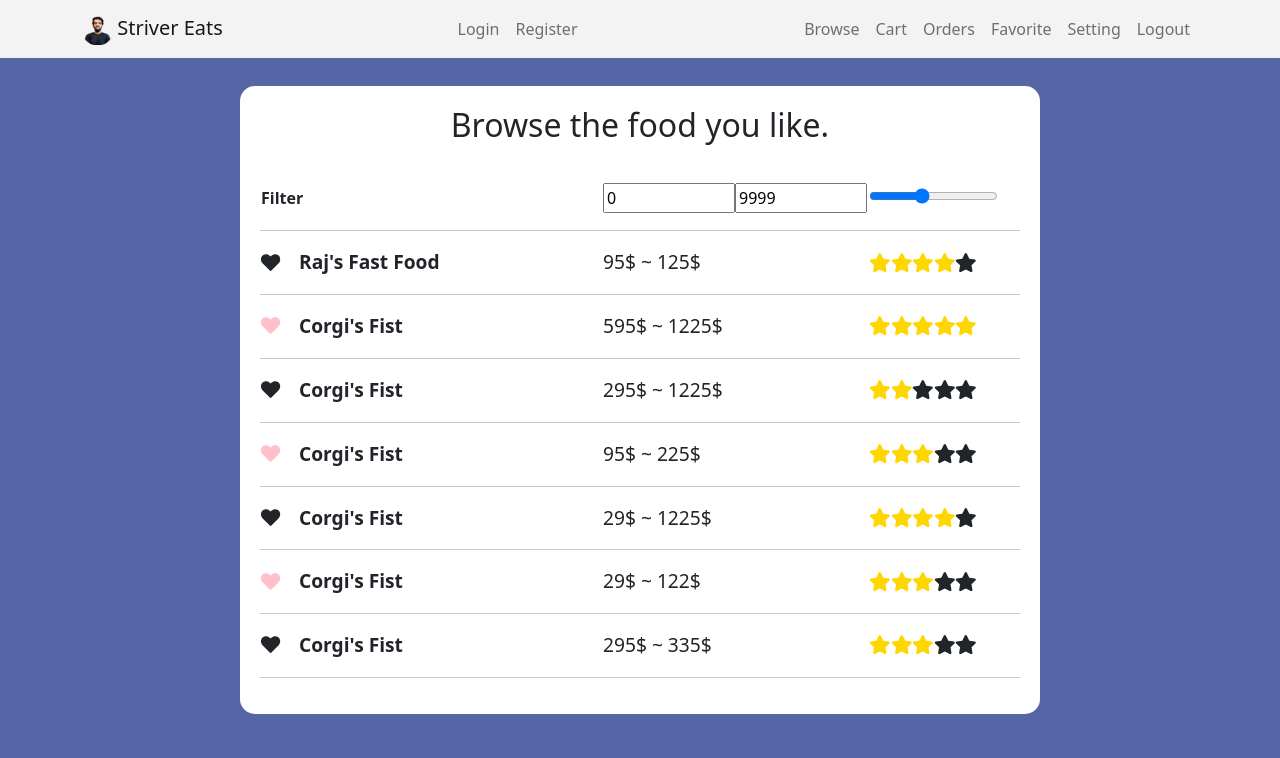
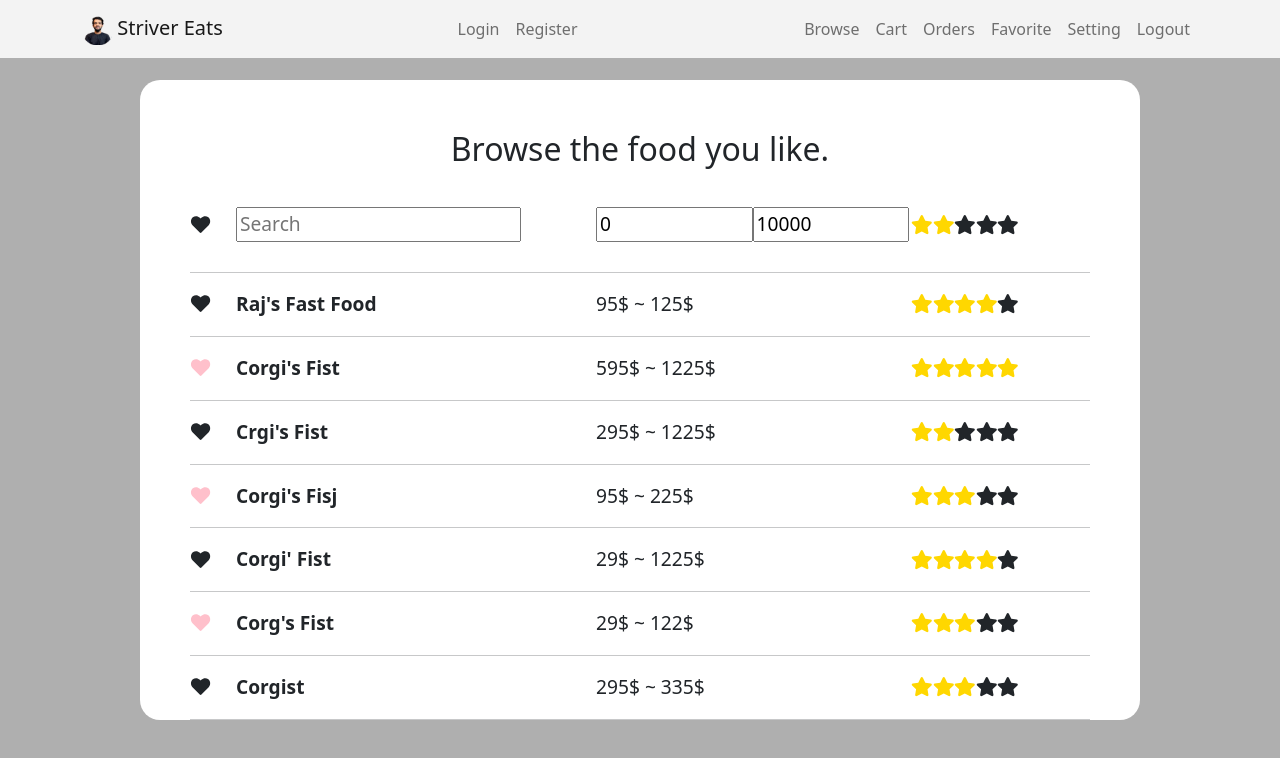
Before and after one commit to laporchen/OrderSystem, a Vue app in the folder frontend/: page /browse in a window 1280 px wide. Shown: the top 758 px of the page. Built offline with nearby package versions, Linux system fonts and the light colour scheme.

Commit message:
cart added, browser is done

```diff
--- a/frontend/package.json
+++ b/frontend/package.json
@@ -12,8 +12,10 @@
     "@fortawesome/fontawesome-svg-core": "^1.2.36",
     "@fortawesome/free-solid-svg-icons": "^5.15.4",
     "@fortawesome/vue-fontawesome": "^3.0.0-5",
+    "awesome-vue-star-rating": "^1.0.9",
     "axios": "^0.25.0",
     "core-js": "^3.6.5",
+    "multi-range-slider-vue": "^1.1.4",
     "vue": "^3.0.0",
     "vue-router": "^4.0.3",
     "vuex": "^4.0.2"
--- a/frontend/src/App.vue
+++ b/frontend/src/App.vue
@@ -43,7 +43,7 @@ export default {
 	box-sizing: border-box;
 }
 body {
-	background-color: #5665a6;
+	background-color: #afafaf;
 	min-height: 100vh;
 	display: flex;
 }
@@ -69,13 +69,17 @@ html,
 }
 .inner {
 	max-height: 80%;
-	width: 800px;
+	width: 1000px;
 	margin: auto;
 	background-color: #fff;
 	box-shadow: 0px 14px 80px #ccc rgba(0, 0, 0, 0.5);
 	padding: 20px;
-	border-radius: 15px;
+	border-radius: 20px;
 	overflow: auto;
+}
+
+.inner > * {
+	margin :30px;
 }
 .wrapper .form-control:focus {
 	box-shadow: none;
--- a/frontend/src/components/Browse.vue
+++ b/frontend/src/components/Browse.vue
@@ -1,11 +1,23 @@
 <template>
     <div id="browse">
         <div style="text-align:center; padding-bottom:30px"><h2>Browse the food you like.</h2></div>
-        <table>
-            <th style="width:45%">Filter</th>
-            <th style="width:35%"><input v-model="minPrice" type=number placeholder="Min" style="width:50%"><input v-model="maxPrice" type=number placeholder="Max" style="width:50%"></th>
-            <th style="width:20% font-size:120%" hover="cursor:pointer">
-                <input type=range min="0" max="5" v-model="minRating">
+        <table style="font-size:120%">
+            <th style="width:5%">
+                <p @click="favOnly = !favOnly" :class="{fav:favOnly}"><i  class="fa fa-solid fa-heart"></i></p>
+            </th>
+            <th style="width:40%">
+                <input type="text" placeholder="Search" v-model="searchWord">
+            </th>
+            <th style="width:35%">
+                <input v-model="minPrice" type=number placeholder="Min" style="width:50%">
+                <input v-model="maxPrice" type=number placeholder="Max" style="width:50%">
+            </th>
+            <th style="width:20%" class="rateFilter">
+                <span @click="minRating = 1"  :class="1 <= minRating ? 'checked' : ''"><i class="fa fa-star"/></span>
+                <span @click="minRating = 2"  :class="2 <= minRating ? 'checked' : ''"><i class="fa fa-star"/></span>
+                <span @click="minRating = 3"  :class="3 <= minRating ? 'checked' : ''"><i class="fa fa-star"/></span>
+                <span @click="minRating = 4"  :class="4 <= minRating ? 'checked' : ''"><i class="fa fa-star"/></span>
+                <span @click="minRating = 5"  :class="5 <= minRating ? 'checked' : ''"><i class="fa fa-star"/></span>
             </th>
         </table>
         <hr>
@@ -14,17 +26,17 @@
                 <table style="font-size:120% " @click="gotoStore(store.storeID)">
                     <tbody>
                         <tr>
-                            <td style="width:5% ">
+                            <td style="width:5%">
                                 <i :class="{fav : userFav(store.storeID)} " class="fa fa-solid fa-heart" style="text-align:right"></i>
                             </td>
-                            <td style="width:40% "><b>{{store.name}}</b></td>
+                            <td style="width:40%"><b>{{store.name}}</b></td>
                             <td style="width:35%">{{store.priceRange[0]}}$ ~ {{store.priceRange[1]}}$</td>
                             <td style="width:20%">
                                 <template v-for="n in store.rate" :key="n">
-                                    <span class="fa fa-star checked"></span>
+                                    <i class="fa fa-star checked"></i>
                                 </template>
                                 <template v-for="n in 5- store.rate" :key="n">
-                                    <span class="fa fa-star"></span>
+                                    <i class="fa fa-star"></i>
                                 </template>
                             </td>
                         </tr>
@@ -44,9 +56,11 @@ export default {
 	data() {
 		return {
             stores: [],
-            maxPrice: 9999,
+            maxPrice: 10000,
             minPrice: 0,
-            minRating:2
+            minRating:2,
+            searchWord: "",
+            favOnly : false,
 		};
 	},
 	methods: {
@@ -55,10 +69,14 @@ export default {
             let store = this.stores.filter(obj =>{
                 return obj.storeID == storeID;
             })
-
-            if(store.length < 1) return false;
+            if(store.length < 1 ) return false;
             store = store[0];
-            return store.priceRange[0] >= this.minPrice && store.priceRange[1] <= this.maxPrice && store.rate >= this.minRating;
+            let storeName = store.name.toLowerCase();
+            return  store.priceRange[0] >= this.minPrice &&
+                    store.priceRange[1] <= this.maxPrice &&
+                    store.rate >= this.minRating &&
+                    storeName.includes(this.searchWord.toLowerCase()) &&
+                    (this.favOnly === false || this.userFav(storeID));
         },
         gotoStore(storeID) {
 			this.$router.push("/store/" + storeID);
@@ -79,13 +97,13 @@ export default {
         this.stores = [
             {storeID:1,name:"Raj's Fast Food", address:"Striver Road 69",phone:"123456789",openTime:[["1000","1300"],["1900","0100"]],priceRange:[95,125],rate:4},
             {storeID:2,name:"Corgi's Fist", address:"NTNU Rooftop",phone:"77777777",openTime:[["0100","2300"]],priceRange:[595,1225],rate:5},
-            {storeID:3,name:"Corgi's Fist", address:"NTNU Rooftop",phone:"77777777",openTime:[["0100","2300"]],priceRange:[295,1225],rate:2},
-            {storeID:4,name:"Corgi's Fist", address:"NTNU Rooftop",phone:"77777777",openTime:[["0100","2300"]],priceRange:[95,225],rate:3},
+            {storeID:3,name:"Crgi's Fist", address:"NTNU Rooftop",phone:"77777777",openTime:[["0100","2300"]],priceRange:[295,1225],rate:2},
+            {storeID:4,name:"Corgi's Fisj", address:"NTNU Rooftop",phone:"77777777",openTime:[["0100","2300"]],priceRange:[95,225],rate:3},
             {storeID:5,name:"Corgi's Fist", address:"NTNU Rooftop",phone:"77777777",openTime:[["0100","2300"]],priceRange:[5,12],rate:0},
-            {storeID:6,name:"Corgi's Fist", address:"NTNU Rooftop",phone:"77777777",openTime:[["0100","2300"]],priceRange:[9,225],rate:1},
-            {storeID:7,name:"Corgi's Fist", address:"NTNU Rooftop",phone:"77777777",openTime:[["0100","2300"]],priceRange:[29,1225],rate:4},
-            {storeID:8,name:"Corgi's Fist", address:"NTNU Rooftop",phone:"77777777",openTime:[["0100","2300"]],priceRange:[29,122],rate:3},
-            {storeID:9,name:"Corgi's Fist", address:"NTNU Rooftop",phone:"77777777",openTime:[["0100","2300"]],priceRange:[295,335],rate:3},
+            {storeID:6,name:"Corgi's Fi", address:"NTNU Rooftop",phone:"77777777",openTime:[["0100","2300"]],priceRange:[9,225],rate:1},
+            {storeID:7,name:"Corgi' Fist", address:"NTNU Rooftop",phone:"77777777",openTime:[["0100","2300"]],priceRange:[29,1225],rate:4},
+            {storeID:8,name:"Corg's Fist", address:"NTNU Rooftop",phone:"77777777",openTime:[["0100","2300"]],priceRange:[29,122],rate:3},
+            {storeID:9,name:"Corgist", address:"NTNU Rooftop",phone:"77777777",openTime:[["0100","2300"]],priceRange:[295,335],rate:3},
         ]
 	},
 };
@@ -111,5 +129,8 @@ tr:hover {
 .fav {
     color: pink;
 }
+.rateFilter:hover {
+    cursor:pointer;
+}
 
 </style>
--- a/frontend/src/components/Cart.vue
+++ b/frontend/src/components/Cart.vue
@@ -1,5 +1,55 @@
 <template>
     <div id="cart">
         <!-- something like the browse page, but only show stores that user has non empty cart, and also show the total -->
+        <div style="text-align:center; padding-bottom:30px"><h2>Your Carts</h2></div>
+        <template v-for="store in storeWithCart" :key="store">
+            <table style="font-size:120% " @click="gotoStore(store.storeID)">
+                <tbody>
+                    <tr>
+                        <td style="width:45%"><b>{{store.name}}</b></td>
+                        <td style="width:35%">{{store.itemCount}} items</td>
+                        <td style="width:20%">{{store.totalPrice}}$</td>
+                    </tr>
+                </tbody>
+            </table>
+            <hr>
+        </template>
     </div>
 </template>
+
+
+<script>
+
+export default {
+	name: "Store",
+	data() {
+		return {
+            storeWithCart: [],
+		};
+	},
+	methods: {
+        gotoStore(storeID) {
+			this.$router.push("/store/" + storeID);
+        },
+	},
+	created() {
+        // fetching store data here.
+        //feteched data is assigned to the page here
+        this.storeWithCart= [
+            {storeID:2,name:"Corgi's Fist", itemCount : 5, totalPrice : 1000},
+            {storeID:1,name:"Raj's Fast Food", itemCount : 5, totalPrice : 1000},
+        ]
+	},
+};
+</script>
+
+<style scoped>
+table ,tr ,th {
+    width: 100%;
+}
+
+tr:hover {
+    cursor:pointer;
+    background-color:lightgrey;
+}
+</style>
--- a/frontend/src/components/Favorite.vue
+++ b/frontend/src/components/Favorite.vue
@@ -1,5 +1,6 @@
 <template>
     <div id="favorite">
+        <div style="text-align:center; padding-bottom:30px"><h2>Favorite Stores</h2></div>
         <template v-for="store in favoriteStores" :key="store">
             <table style="font-size:120% " @click="gotoStore(store.storeID)">
                 <tbody>
@@ -11,12 +12,12 @@
                         <td style="width:35%">{{store.priceRange[0]}}$ ~ {{store.priceRange[1]}}$</td>
                         <td style="width:20%">
                             <template v-for="n in store.rate" :key="n">
-                                <span class="fa fa-star checked"></span>
+                                <i class="fa fa-star checked"></i>
                             </template>
                             <template v-for="n in 5- store.rate" :key="n">
-                                <span class="fa fa-star"></span>
+                                <i class="fa fa-star"></i>
                             </template>
-                        </td>
+                            </td>
                     </tr>
                 </tbody>
             </table>
@@ -29,12 +30,15 @@
 //import { mapGetters } from "vuex";
 export default {
 	name: "Store",
-	data() {
+    data() {
 		return {
             favoriteStores : [],
 		};
 	},
 	methods: {
+        gotoStore(storeID) {
+			this.$router.push("/store/" + storeID);
+        },
 	},
 	created() {
         // fetching store data here.
@@ -48,13 +52,16 @@ export default {
 
 <style scoped>
 
-table, th, td {
-}
 table {
     width : 100%;
 }
 td ,th{
     width : 33%;
+}
+
+tr:hover {
+    cursor:pointer;
+    background-color:lightgrey;
 }
 
 .checked {
--- a/frontend/src/components/OrderPage.vue
+++ b/frontend/src/components/OrderPage.vue
@@ -1,11 +1,15 @@
 <template>
     <div id="orders">
+        <div style="text-align:center; padding-bottom:30px"><h2>Your Orders</h2></div>
         <ul>
         <template v-for="order in orders" :key="order.orderNumber">
         <li>
-                <p>Order Number : {{order.orderNumber}}</p>
-                <p @click="gotoStore(order.storeID)" style="cursor:pointer"><b>Store : {{order.store}}</b></p>
-                <p>Order Status : {{order.status}}</p>
+                <p>Order Date : {{order.orderDate}}</p>
+                <b @click="gotoStore(order.storeID)" style="cursor:pointer">Store : {{order.store}}</b><br>
+                <b :class="{ Complete: 'completed', Canceled: 'canceled', Preparing: 'preparing' }[order.status]">
+                            Order Status : {{order.status}}
+                </b>
+
                 <table>
                     <thead>
                         <th>Quantity</th>
@@ -21,6 +25,8 @@
                     </tbody>
                 </table>
         </li>
+        <b>Total : {{sumPrice(order)}} </b>
+        <hr>
         </template>
         </ul>
     </div>
@@ -32,15 +38,23 @@ export default {
 	name: "OrderPage",
 	data() {
 		return {
-            orders : {
-                1:{orderNumber:1,store:"Striver Pizza",storeID:1, orderItems : [{id: 32,name:"Striver Special",quantity : 1, price :100}, {id : 31,name:"Raj Cola", quantity: 69,price:690}],time:"2022-06-04 13:32",status : "Complete"},
-                2:{orderNumber:2,store:"Demon Burger", storeID:3,orderItems : [{id:2,name:"Corgi Special",quantity : 3,price:420},],time:"2022-06-05 20:32",status : "Canceled"}
-            }
+            orders : [
+                {orderNumber:1,orderDate:"2022/05/19",store:"Striver Pizza",storeID:1,orderItems : [{id: 32,name:"Striver Special",quantity : 1, price :100}, {id : 31,name:"Raj Cola", quantity: 69,price:690}],time:"2022-06-04 13:32",status : "Complete"},
+                {orderNumber:2,orderDate:"2022/05/22",store:"Demon Burger", storeID:3,orderItems : [{id:2,name:"Corgi Special",quantity : 3,price:420},],time:"2022-06-05 20:32",status : "Canceled"},
+                {orderNumber:3,orderDate:"2022/05/22",store:"Demon Burger", storeID:3,orderItems : [{id:2,name:"Corgi Special",quantity : 3,price:420},],time:"2022-06-05 20:32",status : "Canceled"},
+                {orderNumber:4,orderDate:"2022/05/22",store:"Demon Burger", storeID:3,orderItems : [{id:2,name:"Corgi Special",quantity : 3,price:420},],time:"2022-06-05 20:32",status : "Canceled"},
+                {orderNumber:5,orderDate:"2022/05/22",store:"Demon Burger", storeID:3,orderItems : [{id:2,name:"Corgi Special",quantity : 3,price:420},],time:"2022-06-05 20:32",status : "Canceled"},
+            ]
 		};
 	},
 	methods: {
         gotoStore(storeID) {
 			this.$router.push("/store/" + storeID);
+        },
+        sumPrice(order) {
+            let sum = 0;
+            order.orderItems.forEach(item => sum += item.price);
+            return sum;
         }
 	},
 	created() {
@@ -51,11 +65,26 @@ export default {
 
 <style scoped>
 
-table, th, td {
-  border: 1px solid;
+
+.completed {
+    color : green;
 }
+
+.canceled {
+    color : red;
+}
+
+.preparing {
+    color : orange;
+}
+
 table {
+	border-collapse : collapse;
     width : 100%;
+}
+tr {
+	border: solid;
+	border-width : 1px 0;
 }
 td ,th{
     width : 33%;
--- a/frontend/src/components/Store.vue
+++ b/frontend/src/components/Store.vue
@@ -33,6 +33,7 @@
             </tbody>
         </table>
         <template v-if="cartHasItem">
+            <br>
             <h4>Your Cart : </h4>
             <table>
                 <thead>
@@ -136,13 +137,20 @@ export default {
 
 <style scoped>
 
-table, th, td {
+table {
+	border-collapse : collapse;
+    width : 100%;
 }
-table {
-    width : 100%;
+tr {
+	border: solid;
+	border-width : 1px 0;
 }
 td ,th{
     width : 33%;
+}
+
+button {
+    width : 80%;
 }
 
 .checked {
```
Also changed, not shown: frontend/src/components/Login.vue (+8 -8 lines), frontend/src/components/Register.vue (+5 -5 lines), 1 other file (tests, documents, lock files or other folders).
